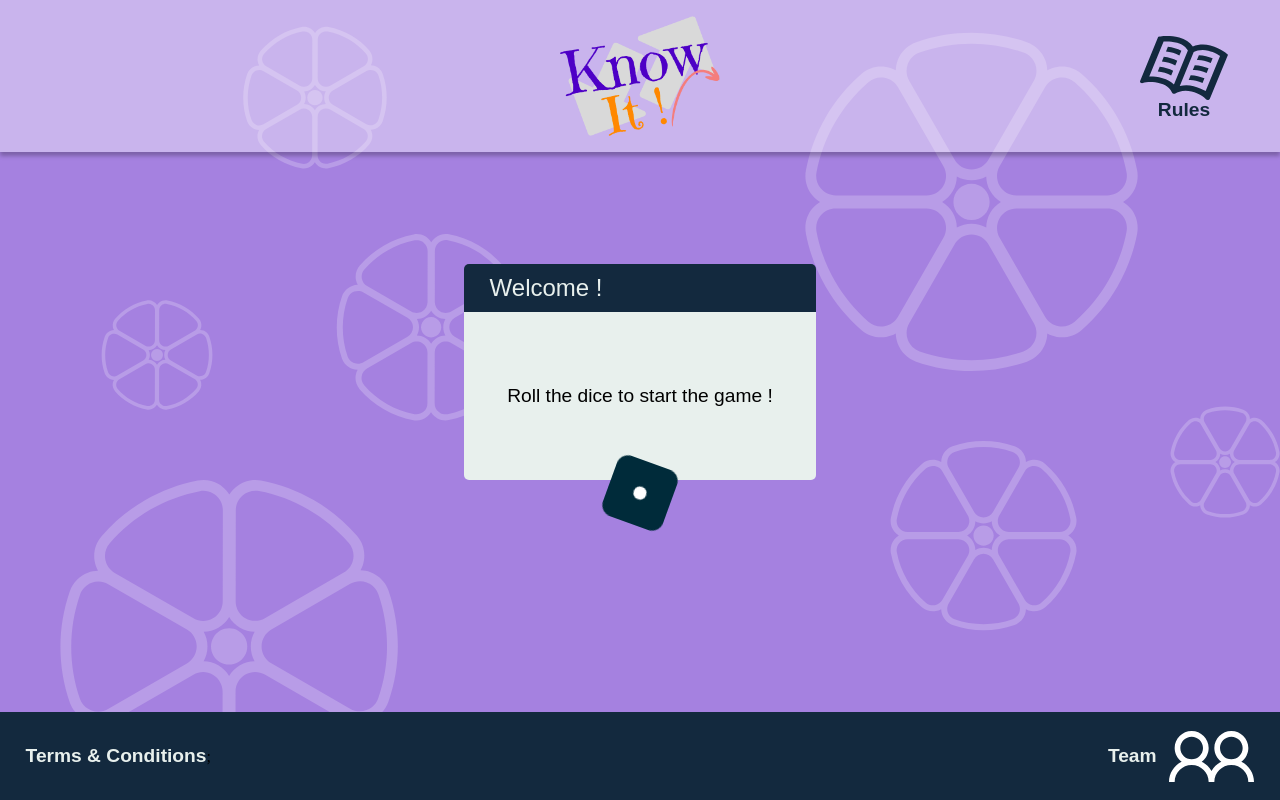
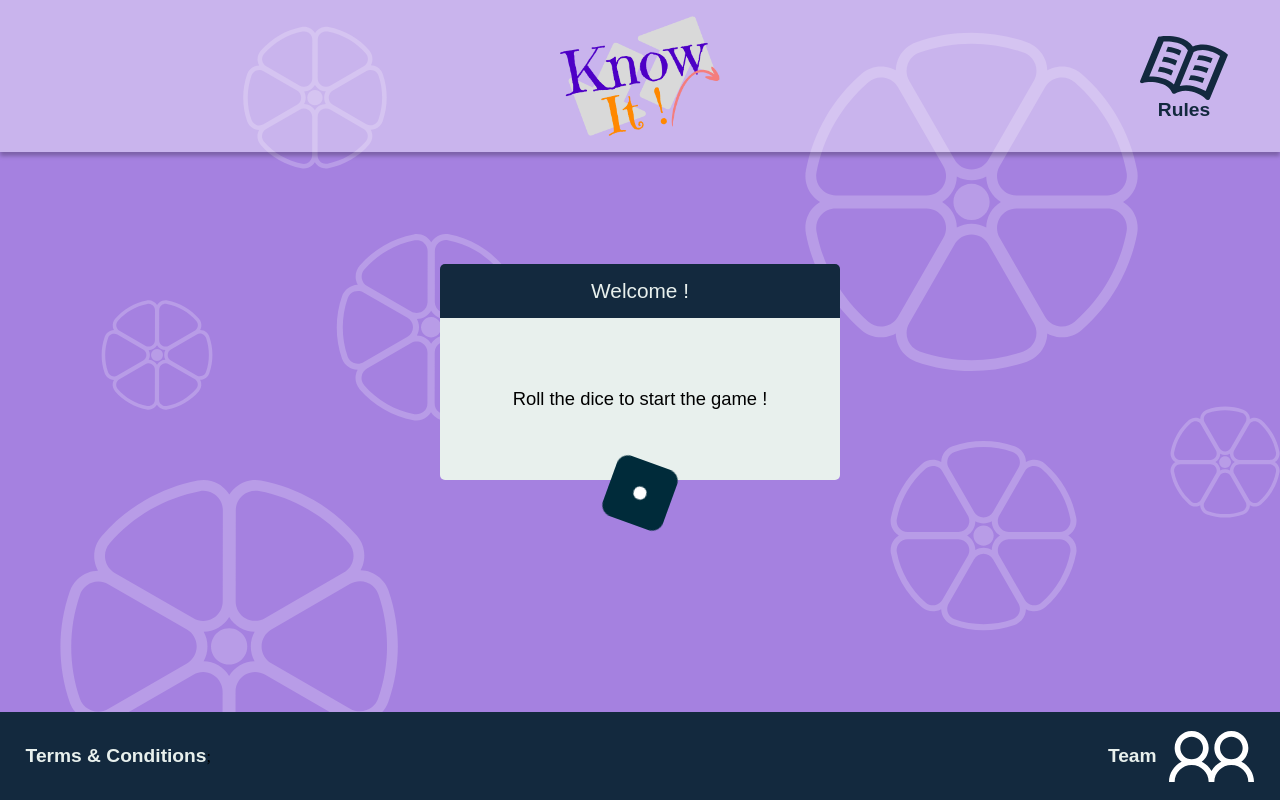
Before and after one commit to remi59800/Know-it, a React (Vite) app: page /game in a window 1280 px wide. Built offline with nearby package versions, Linux system fonts and the light colour scheme; a web font is replaced by a local one.

Commit message:
fixing css

```diff
--- a/src/components/Buttons/Dice/style.jsx
+++ b/src/components/Buttons/Dice/style.jsx
@@ -20,9 +20,7 @@ export default styled.div`
       return `url(/images/dice${props.dice}.svg) no-repeat`;
     }};
     background-size: contain;
-    border: none;
     cursor: pointer;
-    outline: none;
     display: inline-block;
     animation: wiggle 1.5s infinite;
 
@@ -34,10 +32,10 @@ export default styled.div`
         transform: rotate(0deg);
       }
       85% {
-        transform: rotate(5deg);
+        transform: rotate(10deg);
       }
       95% {
-        transform: rotate(-5deg);
+        transform: rotate(-10deg);
       }
       100% {
         transform: rotate(0deg);
--- a/src/components/Question/index.jsx
+++ b/src/components/Question/index.jsx
@@ -19,7 +19,7 @@ export default function Question({ data: { question } }) {
           )}
           <h4>
             {currentCategory.name !== undefined
-              ? `Question : ${currentCategory.name}`
+              ? `${currentCategory.name}`
               : "Welcome !"}
           </h4>
         </div>
--- a/src/components/Question/style.jsx
+++ b/src/components/Question/style.jsx
@@ -6,23 +6,23 @@ export default styled.div`
     flex-direction: column;
     align-items: center;
     height: 27vh;
-    width: 44vh;
-    margin-bottom: 4vh;
+    width: 50vh;
   }
   #category {
     border-radius: 5px 5px 0 0;
     width: 100%;
-    height: 6vh;
+    height: 7vh;
     background-color: var(--main-color);
     display: flex;
     text-align: center;
     align-items: center;
-    justify-content: center;
+    position: relative;
   }
   img {
-    height: 70%;
+    height: 60%;
     aspect-ratio: 1/1;
-    margin-left: 2%;
+    margin-left: 3%;
+    margin-right: 3%;
     background-repeat: none;
   }
   .none {
@@ -31,16 +31,11 @@ export default styled.div`
   h4 {
     font-family: var(--font-family);
     font-size: 1.1rem;
-    text-align: left;
     color: var(--white-color);
-    width: 95%;
-    padding-left: 5vw;
-  }
-  @media screen and (min-width: 700px) {
-    h4 {
-      font-size: 1.5rem;
-      padding-left: 2vw;
-    }
+    position: absolute;
+    top: 50%;
+    left: 50%;
+    transform: translate(-50%, -50%);
   }
   .question {
     border-radius: 0 0 5px 5px;
@@ -54,7 +49,16 @@ export default styled.div`
   }
   h6 {
     width: 95%;
+    font-size: 1.15rem;
     text-align: center;
     vertical-align: center;
+    padding-left: 1.3rem;
+    padding-right: 1.3rem;
+    line-height: 1.4rem;
+  }
+  @media screen and (min-width: 700px) {
+    h4 {
+      font-size: 1.3rem;
+    }
   }
 `;
```
